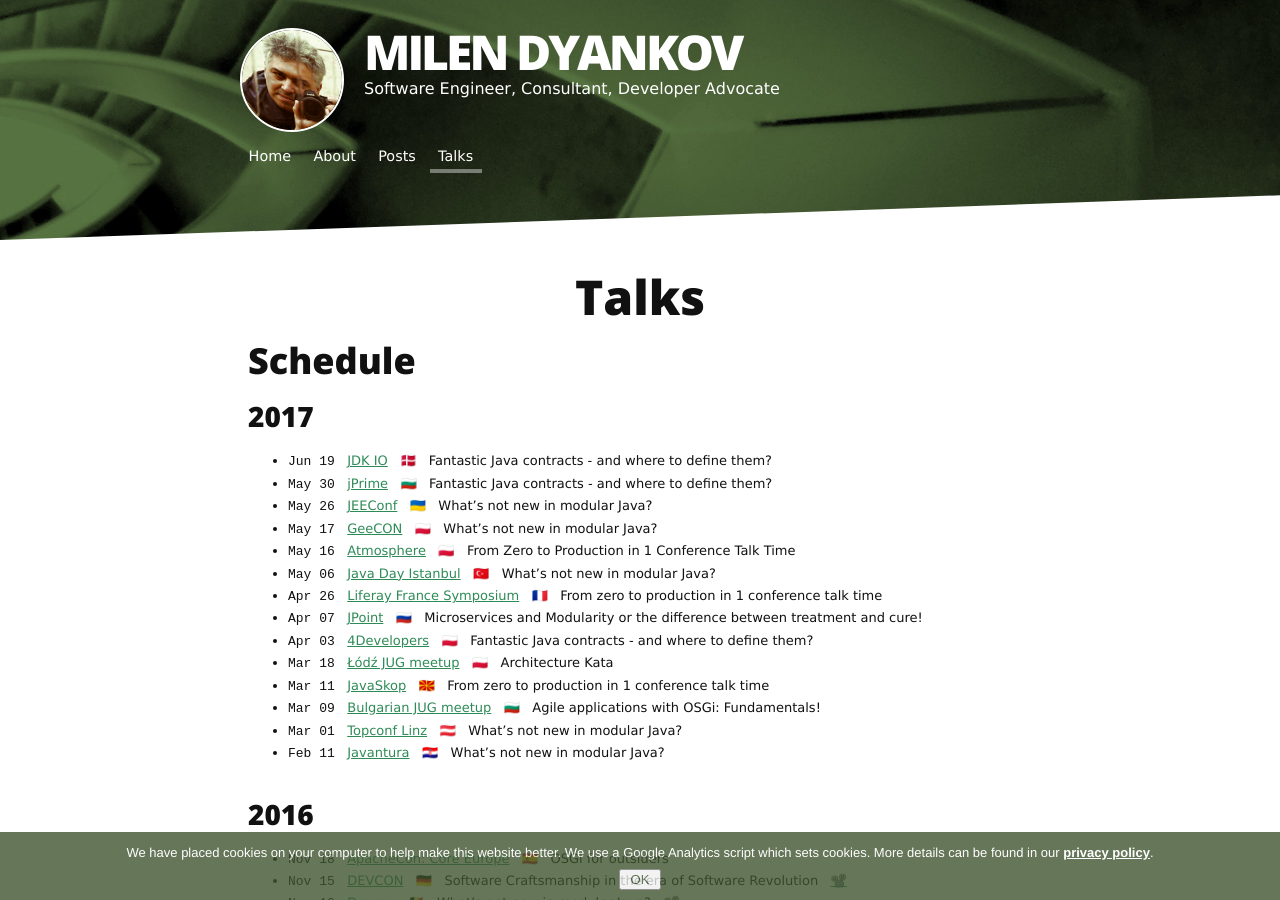
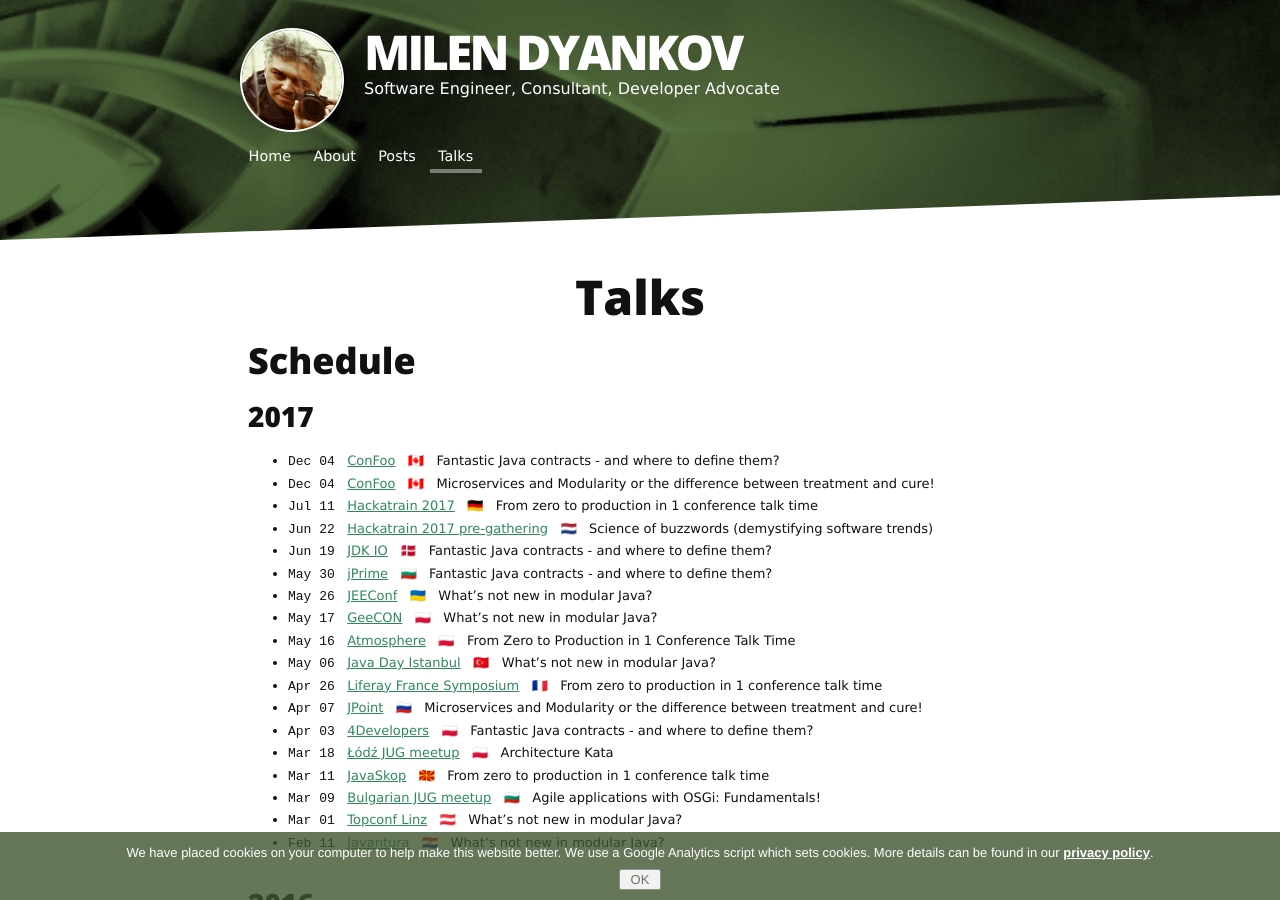
Before and after one commit to azzazzel/azzazzel.github.io, a Jekyll site: the page built from talks.md, in a window 1280 px wide and 900 px high. Built offline with Jekyll 4.4.1, drawn with Linux system fonts in a browser that asks for light colours; nearby versions of some CDN libraries.

Commit message:
Added few more events

```diff
--- a/talks.md
+++ b/talks.md
@@ -14,6 +14,14 @@
 
 ### 2017
 
+- `Dec 04` &nbsp; [ConFoo](https://confoo.ca/en/yvr2017/)
+&nbsp; 🇨🇦 &nbsp; Fantastic Java contracts - and where to define them?
+- `Dec 04` &nbsp; [ConFoo](https://confoo.ca/en/yvr2017/)
+&nbsp; 🇨🇦 &nbsp; Microservices and Modularity or the difference between treatment and cure!
+- `Jul 11` &nbsp; [Hackatrain 2017](http://hackatrain.nl/)
+&nbsp; 🇩🇪 &nbsp; From zero to production in 1 conference talk time
+- `Jun 22` &nbsp; [Hackatrain 2017 pre-gathering](https://www.facebook.com/events/1653165014946188/)
+&nbsp; 🇳🇱 &nbsp; Science of buzzwords (demystifying software trends)
 - `Jun 19` &nbsp; [JDK IO](https://jdk.io/)
 &nbsp; 🇩🇰 &nbsp; Fantastic Java contracts - and where to define them?
 - `May 30` &nbsp; [jPrime](http://jprime.io/)
```
